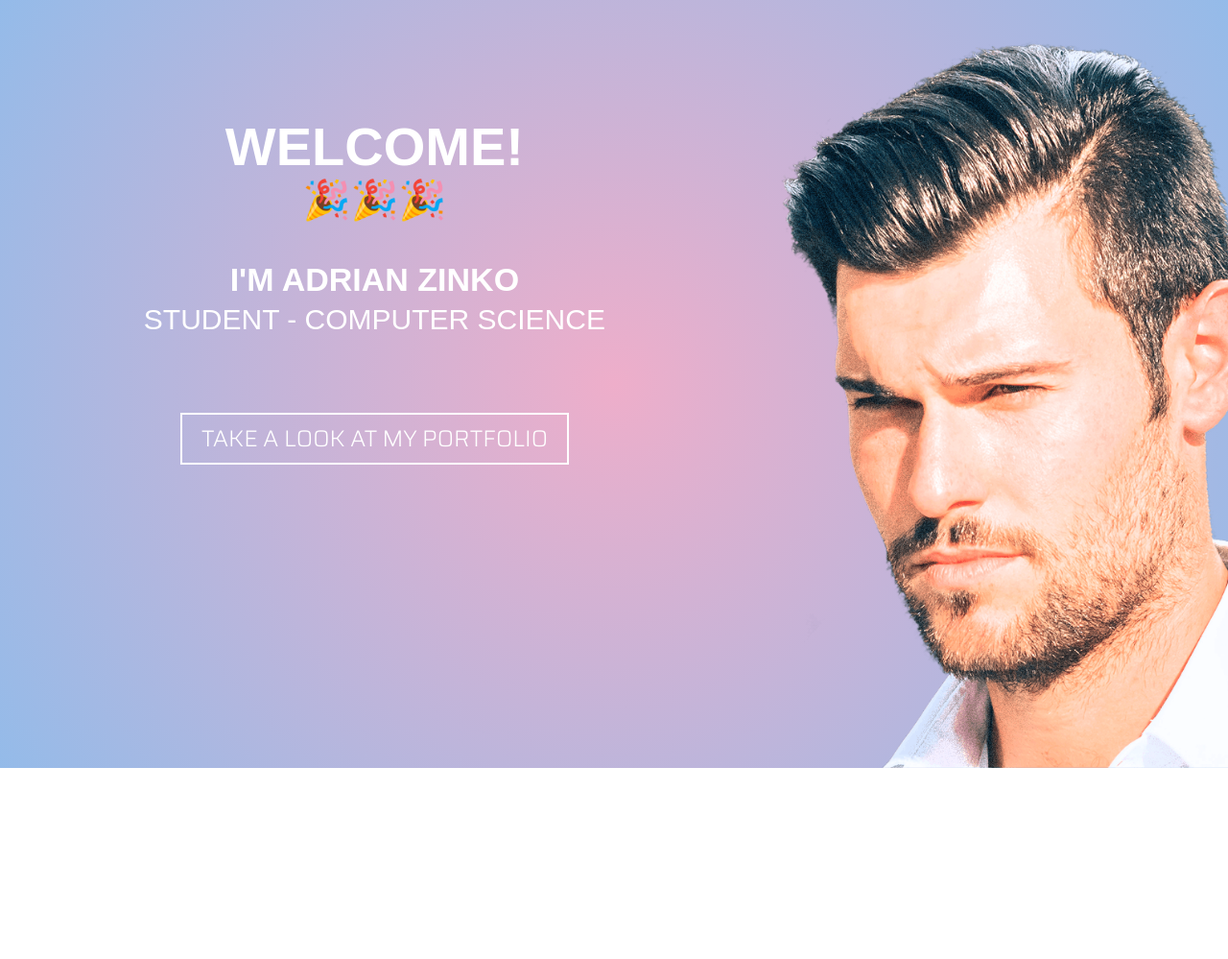
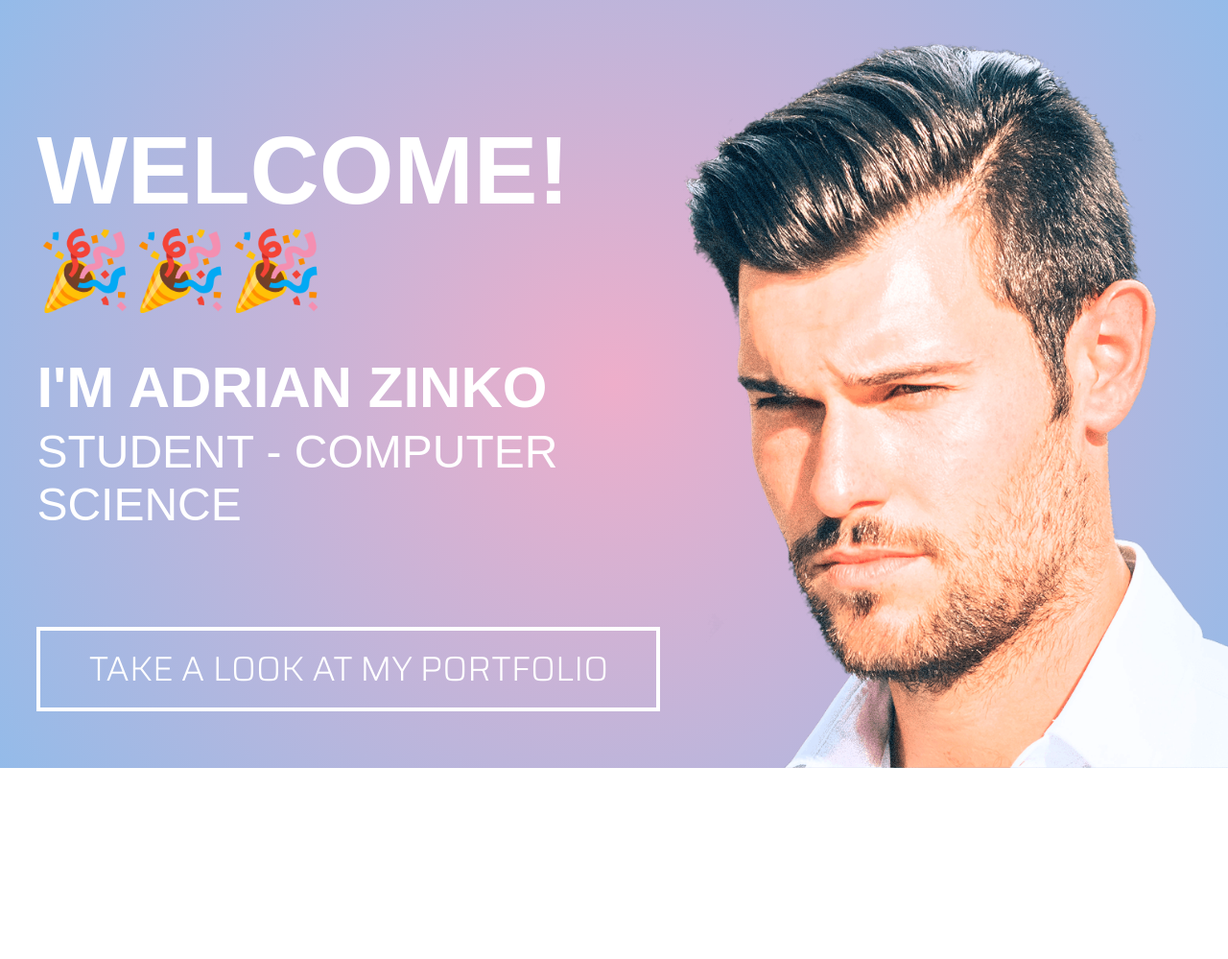
Before and after one commit to adrianghub/project_front_vol.2, a PHP site: page / in a window 1280 px wide. Shown: the top 999 px of the page at 96% size. Run offline with PHP 8.4, Linux system fonts and the light colour scheme; some web fonts are replaced.

Commit message:
feat: add media queries for width 1280 px landcape

```diff
--- a/css/style.css
+++ b/css/style.css
@@ -179,6 +179,40 @@ header > * {
   }
 }
 
+@media (orientation: landscape) and (min-width: 1280px) {
+
+  .header__div {
+    text-align: left;
+  }
+  .header__paragraph {
+    font-size: 100px;
+  }
+  .header__h1 {
+  margin-top: 40px;
+  font-size: 60px;
+  }
+  .header__h2 {
+  font-size: 48px;
+  }
+  .header__button {
+    margin-top: 100px;
+    font-size: 36px;
+    line-height: 80px;
+    padding: 0 50px;
+    border-width: 4px;
+  }
+  .header__img {
+    right: -16%;
+    height: 95%;
+  }
+
+  .header__paragraph--emoji {
+    font-size: 80px;
+  }
+}
+
+
+
 section {
   min-height: 100vh;
 }
```
